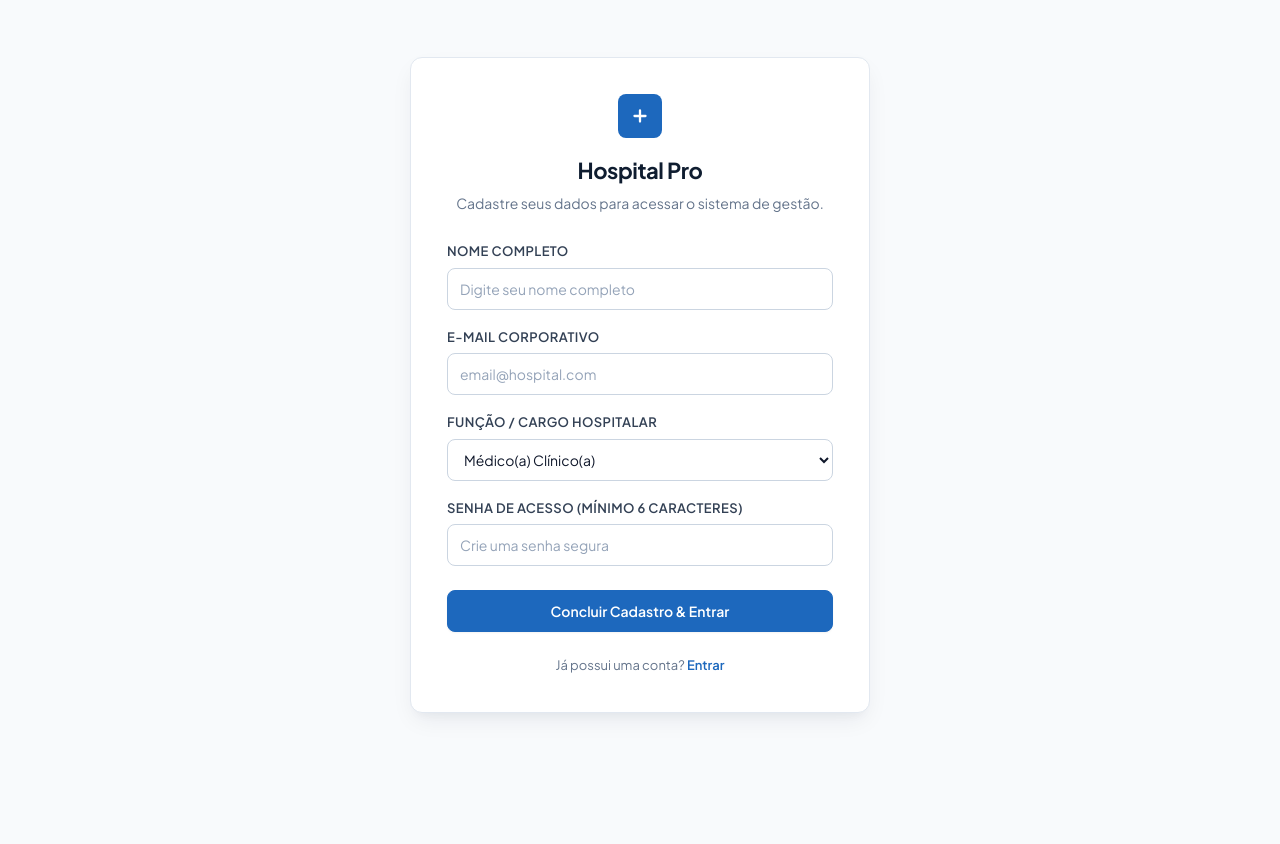
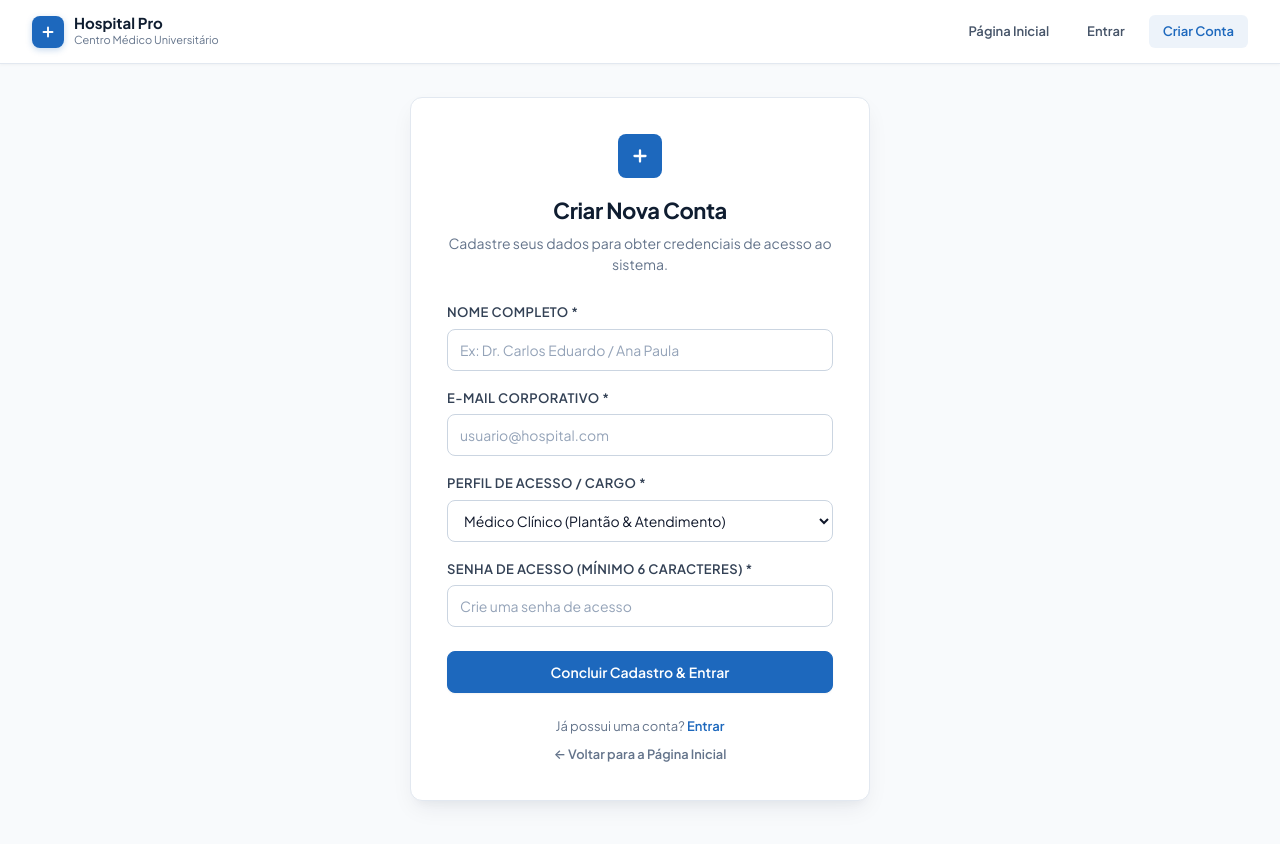
Before and after one commit to fredmarques916/sistema-hospitalar, a React (Vite) app in the folder interface/: page /cadastro in a window 1280 px wide. Shown: the top 844 px of the page. Before the commit the page ends 800 px from the top, so only its background shows below. Built offline with nearby package versions, Linux system fonts and the light colour scheme.

Commit message:
feat(interface): adiciona navegacao contextual e remove contas de demonstracao no login e cadastro

```diff
--- a/interface/src/pages/Cadastro/Cadastro.jsx
+++ b/interface/src/pages/Cadastro/Cadastro.jsx
@@ -1,6 +1,7 @@
-import { useState } from "react";
+import { useState, useEffect } from "react";
 import { Link, useNavigate } from "react-router-dom";
 import { api } from "../../services/api";
+import AuthNavbar from "../../components/AuthNavbar/AuthNavbar";
 import "../../styles/forms.css";
 import "../Login/Login.css";
 
@@ -9,9 +10,17 @@ function Cadastro() {
   const [nome, setNome] = useState("");
   const [email, setEmail] = useState("");
   const [senha, setSenha] = useState("");
-  const [cargo, setCargo] = useState("Operador Clínico");
+  const [cargo, setCargo] = useState("Médico Clínico");
   const [carregando, setCarregando] = useState(false);
   const [erro, setErro] = useState("");
+  const [usuarioLogado, setUsuarioLogado] = useState(null);
+
+  useEffect(() => {
+    const usuario = api.obterSessao();
+    if (usuario) {
+      setUsuarioLogado(usuario);
+    }
+  }, []);
 
   const handleCadastro = async (e) => {
     e.preventDefault();
@@ -25,7 +34,10 @@ function Cadastro() {
 
     try {
       const usuario = await api.cadastro(nome, email, senha, cargo);
+      // Se quem cadastrou for um admin criando outra conta para terceiros, ele pode optar por continuar ou logar como a nova conta
+      if (!usuarioLogado || usuarioLogado.cargo !== "Administrador") {
         api.salvarSessao(usuario);
+      }
       navigate("/dashboard");
     } catch (err) {
       setErro(err.message || "Não foi possível concluir o cadastro.");
@@ -34,8 +46,22 @@ function Cadastro() {
     }
   };
 
+  const handleLogout = () => {
+    api.encerrarSessao();
+    setUsuarioLogado(null);
+    setErro("");
+  };
+
+  const isAdmin = usuarioLogado?.cargo === "Administrador";
+  const isMedico = usuarioLogado?.cargo === "Médico Clínico";
+
   return (
-    <div className="auth-container">
+    <div className="auth-page">
+      <AuthNavbar onLogout={handleLogout} />
+
+      <main className="auth-container">
+        {/* Se for usuário comum já logado (não-admin), exibe opção de ir ao painel ou deslogar para criar nova conta */}
+        {usuarioLogado && !isAdmin ? (
           <div className="auth-box auth-box--register formulario">
             <div className="auth-header">
               <div className="auth-logoIcone" aria-hidden="true">
@@ -43,9 +69,102 @@ function Cadastro() {
                   <path d="M12 6v12M6 12h12" />
                 </svg>
               </div>
-          <h2>Hospital Pro</h2>
-          <p>Cadastre seus dados para acessar o sistema de gestão.</p>
+              <h2>Sessão Ativa Detectada</h2>
+              <p>Você já está autenticado no sistema hospitalar.</p>
             </div>
+
+            <div
+              style={{
+                background: "#f8fafc",
+                border: "1px solid #e2e8f0",
+                borderRadius: "8px",
+                padding: "16px",
+                marginBottom: "20px"
+              }}
+            >
+              <div style={{ fontSize: "0.8rem", color: "#64748b", textTransform: "uppercase", fontWeight: 700, letterSpacing: "0.04em" }}>
+                Conta Conectada
+              </div>
+              <div style={{ fontSize: "1.1rem", fontWeight: 700, color: "#0f172a", marginTop: "4px" }}>
+                {usuarioLogado.nome}
+              </div>
+              <div style={{ fontSize: "0.85rem", color: "#1d68bd", fontWeight: 600, marginTop: "2px" }}>
+                {usuarioLogado.cargo} &bull; <span style={{ color: "#64748b" }}>{usuarioLogado.email}</span>
+              </div>
+            </div>
+
+            <div style={{ display: "flex", flexDirection: "column", gap: "12px" }}>
+              <Link
+                to="/dashboard"
+                className="botaoPrincipal auth-btn"
+                style={{
+                  textDecoration: "none",
+                  textAlign: "center",
+                  display: "flex",
+                  alignItems: "center",
+                  justifyContent: "center",
+                  gap: "8px"
+                }}
+              >
+                <span>{isMedico ? "Ir para Meu Painel Clínico" : "Ir para o Painel"}</span>
+                <svg width="16" height="16" viewBox="0 0 24 24" fill="none" stroke="currentColor" strokeWidth="2" strokeLinecap="round" strokeLinejoin="round">
+                  <polyline points="9 18 15 12 9 6" />
+                </svg>
+              </Link>
+
+              <button
+                type="button"
+                onClick={handleLogout}
+                className="auth-btn"
+                style={{
+                  background: "#ffffff",
+                  color: "#475569",
+                  borderColor: "#cbd5e1",
+                  marginTop: 0
+                }}
+              >
+                Encerrar Sessão para Cadastrar Nova Conta
+              </button>
+            </div>
+
+            <div className="auth-footer">
+              <Link to="/" style={{ color: "#64748b" }}>&larr; Voltar para a Página Inicial</Link>
+            </div>
+          </div>
+        ) : (
+          <div className="auth-box auth-box--register formulario">
+            <div className="auth-header">
+              <div className="auth-logoIcone" aria-hidden="true">
+                <svg width="22" height="22" viewBox="0 0 24 24" fill="none" stroke="currentColor" strokeWidth="2.5" strokeLinecap="round" strokeLinejoin="round">
+                  <path d="M12 6v12M6 12h12" />
+                </svg>
+              </div>
+              <h2>
+                {isAdmin ? "Cadastro de Novo Operador" : "Criar Nova Conta"}
+              </h2>
+              <p>
+                {isAdmin
+                  ? "Como Administrador, credencie um novo membro para a equipe hospitalar."
+                  : "Cadastre seus dados para obter credenciais de acesso ao sistema."}
+              </p>
+            </div>
+
+            {isAdmin && (
+              <div
+                style={{
+                  padding: "10px 14px",
+                  marginBottom: "18px",
+                  borderRadius: "8px",
+                  background: "#eff6ff",
+                  border: "1px solid #bfdbfe",
+                  color: "#1e40af",
+                  fontSize: "0.825rem",
+                  lineHeight: 1.4
+                }}
+              >
+                🛡️ <strong>Modo Gestão Ativo:</strong> Você está provisionando um operador com privilégios institucionais.
+              </div>
+            )}
 
             {erro && (
               <div
@@ -66,13 +185,13 @@ function Cadastro() {
 
             <form onSubmit={handleCadastro} className="auth-form">
               <div className="campo-unico">
-            <label htmlFor="register-name">Nome completo</label>
+                <label htmlFor="register-name">Nome completo *</label>
                 <input
                   id="register-name"
                   name="name"
                   type="text"
                   autoComplete="name"
-              placeholder="Digite seu nome completo"
+                  placeholder="Ex: Dr. Carlos Eduardo / Ana Paula"
                   value={nome}
                   onChange={(e) => setNome(e.target.value)}
                   required
@@ -81,13 +200,13 @@ function Cadastro() {
               </div>
 
               <div className="campo-unico">
-            <label htmlFor="register-email">E-mail corporativo</label>
+                <label htmlFor="register-email">E-mail corporativo *</label>
                 <input
                   id="register-email"
                   name="email"
                   type="email"
                   autoComplete="email"
-              placeholder="email@hospital.com"
+                  placeholder="usuario@hospital.com"
                   value={email}
                   onChange={(e) => setEmail(e.target.value)}
                   required
@@ -96,7 +215,7 @@ function Cadastro() {
               </div>
 
               <div className="campo-unico">
-            <label htmlFor="register-cargo">Função / Cargo Hospitalar</label>
+                <label htmlFor="register-cargo">Perfil de Acesso / Cargo *</label>
                 <select
                   id="register-cargo"
                   style={{
@@ -114,23 +233,22 @@ function Cadastro() {
                   onChange={(e) => setCargo(e.target.value)}
                   disabled={carregando}
                 >
-              <option value="Médico(a) Clínico(a)">Médico(a) Clínico(a)</option>
-              <option value="Médico(a) Especialista">Médico(a) Especialista</option>
-              <option value="Cirurgião(ã)">Cirurgião(ã)</option>
-              <option value="Enfermeiro(a) Chefe">Enfermeiro(a) Chefe</option>
-              <option value="Recepcionista / Triagem">Recepcionista / Triagem</option>
-              <option value="Administrador do Sistema">Administrador do Sistema</option>
+                  <option value="Médico Clínico">Médico Clínico (Plantão & Atendimento)</option>
+                  <option value="Médico Especialista">Médico Especialista</option>
+                  <option value="Cirurgião">Cirurgião</option>
+                  <option value="Recepcionista">Recepcionista / Triagem</option>
+                  <option value="Administrador">Administrador (Gestão Hospitalar)</option>
                 </select>
               </div>
 
               <div className="campo-unico">
-            <label htmlFor="register-password">Senha de acesso (mínimo 6 caracteres)</label>
+                <label htmlFor="register-password">Senha de acesso (mínimo 6 caracteres) *</label>
                 <input
                   id="register-password"
                   name="password"
                   type="password"
                   autoComplete="new-password"
-              placeholder="Crie uma senha segura"
+                  placeholder="Crie uma senha de acesso"
                   value={senha}
                   onChange={(e) => setSenha(e.target.value)}
                   required
@@ -148,10 +266,17 @@ function Cadastro() {
               </button>
             </form>
 
-        <p className="auth-footer">
+            <div className="auth-footer" style={{ display: "flex", flexDirection: "column", gap: "8px" }}>
+              <p style={{ margin: 0 }}>
                 Já possui uma conta? <Link to="/login">Entrar</Link>
               </p>
+              <p style={{ margin: 0, fontSize: "0.8rem" }}>
+                <Link to="/" style={{ color: "#64748b" }}>&larr; Voltar para a Página Inicial</Link>
+              </p>
             </div>
+          </div>
+        )}
+      </main>
     </div>
   );
 }
--- a/interface/src/pages/Home/Home.jsx
+++ b/interface/src/pages/Home/Home.jsx
@@ -1,4 +1,6 @@
-import { Link } from "react-router-dom";
+import { useState, useEffect } from "react";
+import { Link, useNavigate } from "react-router-dom";
+import { api } from "../../services/api";
 import "./Home.css";
 
 const modules = [
@@ -21,6 +23,21 @@ const modules = [
 ];
 
 function Home() {
+  const navigate = useNavigate();
+  const [usuario, setUsuario] = useState(null);
+
+  useEffect(() => {
+    setUsuario(api.obterSessao());
+  }, []);
+
+  const handleLogout = () => {
+    api.encerrarSessao();
+    setUsuario(null);
+  };
+
+  const isAdmin = usuario?.cargo === "Administrador";
+  const isMedico = usuario?.cargo === "Médico Clínico";
+
   return (
     <div className="home-container">
       <header className="home-header">
@@ -38,8 +55,26 @@ function Home() {
 
         <nav className="home-nav" aria-label="Navegação principal">
           <a href="#recursos" className="nav-link">Recursos</a>
-          <Link to="/login" className="btn-outline">Entrar</Link>
-          <Link to="/cadastro" className="btn-primary">Criar conta</Link>
+          {usuario ? (
+            <>
+              <Link to="/dashboard" className="btn-primary">
+                {isAdmin ? "Painel de Gestão" : isMedico ? "Meu Painel Clínico" : "Acessar Painel"}
+              </Link>
+              <button
+                type="button"
+                onClick={handleLogout}
+                className="btn-outline"
+                style={{ cursor: "pointer", background: "transparent" }}
+              >
+                Sair
+              </button>
+            </>
+          ) : (
+            <>
+              <Link to="/login" className="btn-outline">Entrar</Link>
+              <Link to="/cadastro" className="btn-primary">Criar conta</Link>
+            </>
+          )}
         </nav>
       </header>
 
@@ -53,8 +88,8 @@ function Home() {
               simples de acompanhar e usar no dia a dia.
             </p>
             <div className="hero-actions">
-              <Link to="/login" className="btn-primary hero-btn">
-                Acessar sistema
+              <Link to={usuario ? "/dashboard" : "/login"} className="btn-primary hero-btn">
+                {usuario ? "Acessar sistema" : "Acessar sistema"}
               </Link>
               <a href="#recursos" className="btn-secondary hero-btn">
                 Conhecer recursos
@@ -101,21 +136,10 @@ function Home() {
             ))}
           </div>
         </section>
-
-        <section className="cta-section">
-          <div>
-            <p className="section-eyebrow">Sistema de Gestão Hospitalar</p>
-            <h2>Comece pela rotina da sua equipe.</h2>
-          </div>
-          <Link to="/login" className="btn-primary">
-            Entrar no sistema
-          </Link>
-        </section>
       </main>
 
       <footer className="home-footer">
-        <span>Hospital · Sistema de Gestão</span>
-        <span>Gestão clara para o cuidado diário.</span>
+        <p>Sistema Hospitalar Integrado &bull; Atendimento, Leitos e Prontuários</p>
       </footer>
     </div>
   );
--- a/interface/src/pages/Login/Login.jsx
+++ b/interface/src/pages/Login/Login.jsx
@@ -1,6 +1,7 @@
 import { useState, useEffect } from "react";
 import { Link, useNavigate } from "react-router-dom";
 import { api } from "../../services/api";
+import AuthNavbar from "../../components/AuthNavbar/AuthNavbar";
 import "../../styles/forms.css";
 import "./Login.css";
 
@@ -10,14 +11,14 @@ function Login() {
   const [senha, setSenha] = useState("");
   const [carregando, setCarregando] = useState(false);
   const [erro, setErro] = useState("");
+  const [usuarioLogado, setUsuarioLogado] = useState(null);
 
   useEffect(() => {
-    // Se o usuário já tiver uma sessão válida, redireciona ao painel
-    const usuarioLogado = api.obterSessao();
-    if (usuarioLogado) {
-      navigate("/dashboard", { replace: true });
+    const usuario = api.obterSessao();
+    if (usuario) {
+      setUsuarioLogado(usuario);
     }
-  }, [navigate]);
+  }, []);
 
   const handleLogin = async (e) => {
     e.preventDefault();
@@ -35,14 +36,23 @@ function Login() {
     }
   };
 
-  const preencherAcessoRapido = (emailExemplo, senhaExemplo) => {
-    setEmail(emailExemplo);
-    setSenha(senhaExemplo);
+  const handleLogout = () => {
+    api.encerrarSessao();
+    setUsuarioLogado(null);
+    setEmail("");
+    setSenha("");
     setErro("");
   };
 
+  const isAdmin = usuarioLogado?.cargo === "Administrador";
+  const isMedico = usuarioLogado?.cargo === "Médico Clínico";
+
   return (
-    <div className="auth-container">
+    <div className="auth-page">
+      <AuthNavbar onLogout={handleLogout} />
+
+      <main className="auth-container">
+        {usuarioLogado ? (
           <div className="auth-box formulario">
             <div className="auth-header">
               <div className="auth-logoIcone" aria-hidden="true">
@@ -50,8 +60,86 @@ function Login() {
                   <path d="M12 6v12M6 12h12" />
                 </svg>
               </div>
-          <h2>Hospital Pro</h2>
-          <p>Acesse o sistema de gestão hospitalar integrada.</p>
+              <h2>Sessão Ativa</h2>
+              <p>Você já está autenticado no sistema hospitalar.</p>
+            </div>
+
+            <div
+              style={{
+                background: "#f8fafc",
+                border: "1px solid #e2e8f0",
+                borderRadius: "8px",
+                padding: "16px",
+                marginBottom: "20px"
+              }}
+            >
+              <div style={{ fontSize: "0.8rem", color: "#64748b", textTransform: "uppercase", fontWeight: 700, letterSpacing: "0.04em" }}>
+                Usuário Conectado
+              </div>
+              <div style={{ fontSize: "1.1rem", fontWeight: 700, color: "#0f172a", marginTop: "4px" }}>
+                {usuarioLogado.nome}
+              </div>
+              <div style={{ fontSize: "0.85rem", color: "#1d68bd", fontWeight: 600, marginTop: "2px" }}>
+                {usuarioLogado.cargo} &bull; <span style={{ color: "#64748b" }}>{usuarioLogado.email}</span>
+              </div>
+            </div>
+
+            <div style={{ display: "flex", flexDirection: "column", gap: "12px" }}>
+              <Link
+                to="/dashboard"
+                className="botaoPrincipal auth-btn"
+                style={{
+                  textDecoration: "none",
+                  textAlign: "center",
+                  display: "flex",
+                  alignItems: "center",
+                  justifyContent: "center",
+                  gap: "8px"
+                }}
+              >
+                <span>
+                  {isAdmin
+                    ? "Acessar Painel Geral (Administração)"
+                    : isMedico
+                    ? "Acessar Meu Painel Clínico (Plantão)"
+                    : "Acessar Painel do Sistema"}
+                </span>
+                <svg width="16" height="16" viewBox="0 0 24 24" fill="none" stroke="currentColor" strokeWidth="2" strokeLinecap="round" strokeLinejoin="round">
+                  <polyline points="9 18 15 12 9 6" />
+                </svg>
+              </Link>
+
+              <button
+                type="button"
+                onClick={handleLogout}
+                className="auth-btn"
+                style={{
+                  background: "#ffffff",
+                  color: "#475569",
+                  borderColor: "#cbd5e1",
+                  marginTop: 0
+                }}
+              >
+                Encerrar Sessão e Entrar com Outra Conta
+              </button>
+            </div>
+
+            <div style={{ marginTop: "24px", textAlign: "center", fontSize: "0.85rem" }}>
+              <Link to="/" style={{ color: "#64748b", textDecoration: "none" }}>
+                &larr; Voltar para a Página Inicial
+              </Link>
+            </div>
+          </div>
+        ) : (
+          <div className="auth-box formulario">
+            <div className="auth-header">
+              <div className="auth-logoIcone" aria-hidden="true">
+                <svg width="22" height="22" viewBox="0 0 24 24" fill="none" stroke="currentColor" strokeWidth="2.5" strokeLinecap="round" strokeLinejoin="round">
+                  <path d="M12 6v12M6 12h12" />
+                </svg>
+              </div>
+              <h2>Acesso ao Sistema</h2>
+              <p>Informe suas credenciais para autenticar seu perfil.</p>
             </div>
 
             {erro && (
@@ -73,13 +161,13 @@ function Login() {
 
             <form onSubmit={handleLogin} className="auth-form">
               <div className="campo-unico">
-            <label htmlFor="login-email">E-mail</label>
+                <label htmlFor="login-email">E-mail corporativo</label>
                 <input
                   id="login-email"
                   name="email"
                   type="email"
                   autoComplete="email"
-              placeholder="email@exemplo.com"
+                  placeholder="usuario@hospital.com"
                   value={email}
                   onChange={(e) => setEmail(e.target.value)}
                   required
@@ -88,7 +176,7 @@ function Login() {
               </div>
 
               <div className="campo-unico">
-            <label htmlFor="login-password">Senha</label>
+                <label htmlFor="login-password">Senha de acesso</label>
                 <input
                   id="login-password"
                   name="password"
@@ -111,60 +199,17 @@ function Login() {
               </button>
             </form>
 
-        <div
-          style={{
-            marginTop: "20px",
-            padding: "12px",
-            background: "#f8fafc",
-            borderRadius: "8px",
-            border: "1px dashed #cbd5e1",
-            fontSize: "0.8rem",
-            color: "#64748b"
-          }}
-        >
-          <div style={{ fontWeight: 600, color: "#334155", marginBottom: "6px" }}>
-            Contas de demonstração cadastradas:
-          </div>
-          <div style={{ display: "flex", gap: "6px", flexWrap: "wrap" }}>
-            <button
-              type="button"
-              style={{
-                background: "#ffffff",
-                border: "1px solid #cbd5e1",
-                borderRadius: "4px",
-                padding: "3px 8px",
-                fontSize: "0.75rem",
-                color: "#1d68bd",
-                cursor: "pointer",
-                fontWeight: 600
-              }}
-              onClick={() => preencherAcessoRapido("admin@hospital.com", "admin123")}
-            >
-              Admin
-            </button>
-            <button
-              type="button"
-              style={{
-                background: "#ffffff",
-                border: "1px solid #cbd5e1",
-                borderRadius: "4px",
-                padding: "3px 8px",
-                fontSize: "0.75rem",
-                color: "#1d68bd",
-                cursor: "pointer",
-                fontWeight: 600
-              }}
-              onClick={() => preencherAcessoRapido("medico@hospital.com", "medico123")}
-            >
-              Médico Clínico
-            </button>
+            <div className="auth-footer" style={{ display: "flex", flexDirection: "column", gap: "8px" }}>
+              <p style={{ margin: 0 }}>
+                Ainda não possui uma conta? <Link to="/cadastro">Criar nova conta</Link>
+              </p>
+              <p style={{ margin: 0, fontSize: "0.8rem" }}>
+                <Link to="/" style={{ color: "#64748b" }}>&larr; Voltar para a Página Inicial</Link>
+              </p>
             </div>
           </div>
-
-        <p className="auth-footer">
-          Ainda não possui uma conta? <Link to="/cadastro">Criar conta</Link>
-        </p>
-      </div>
+        )}
+      </main>
     </div>
   );
 }
```
Lines whose indentation alone changed are shown as unchanged.
